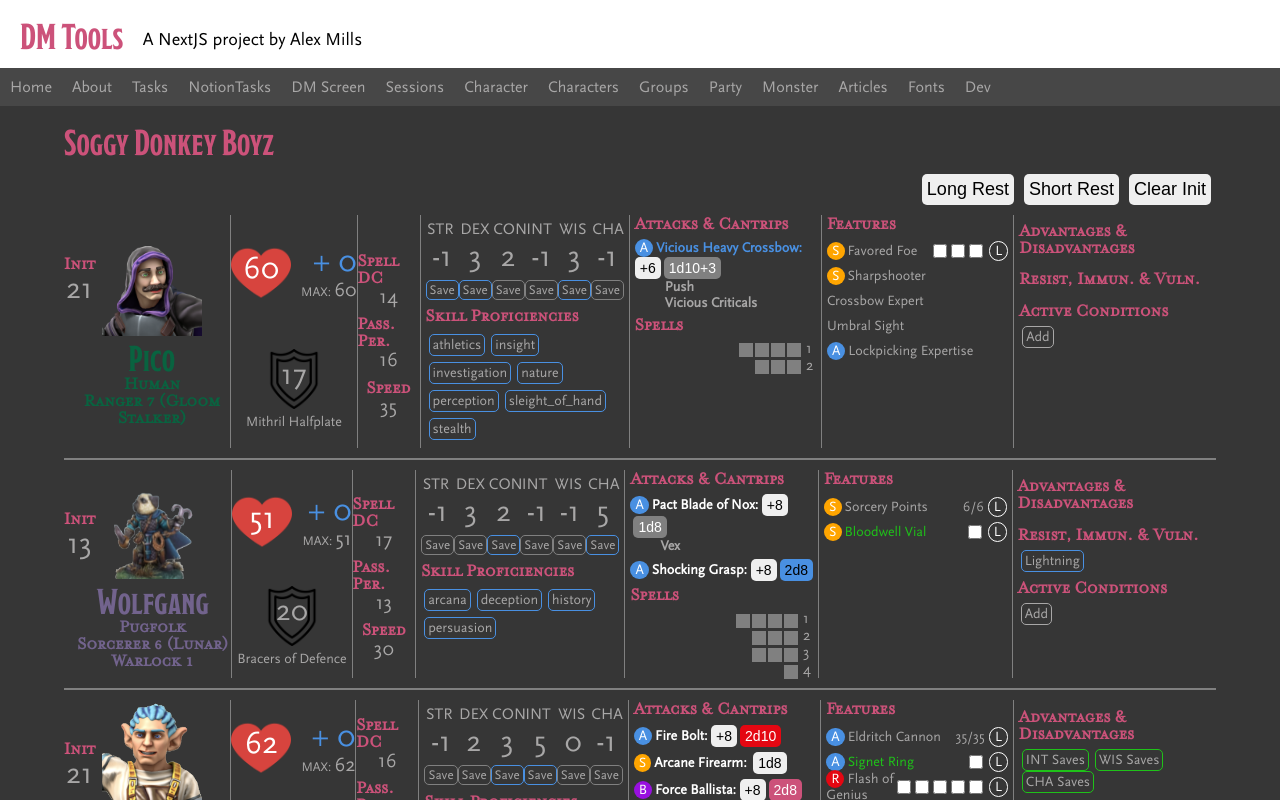
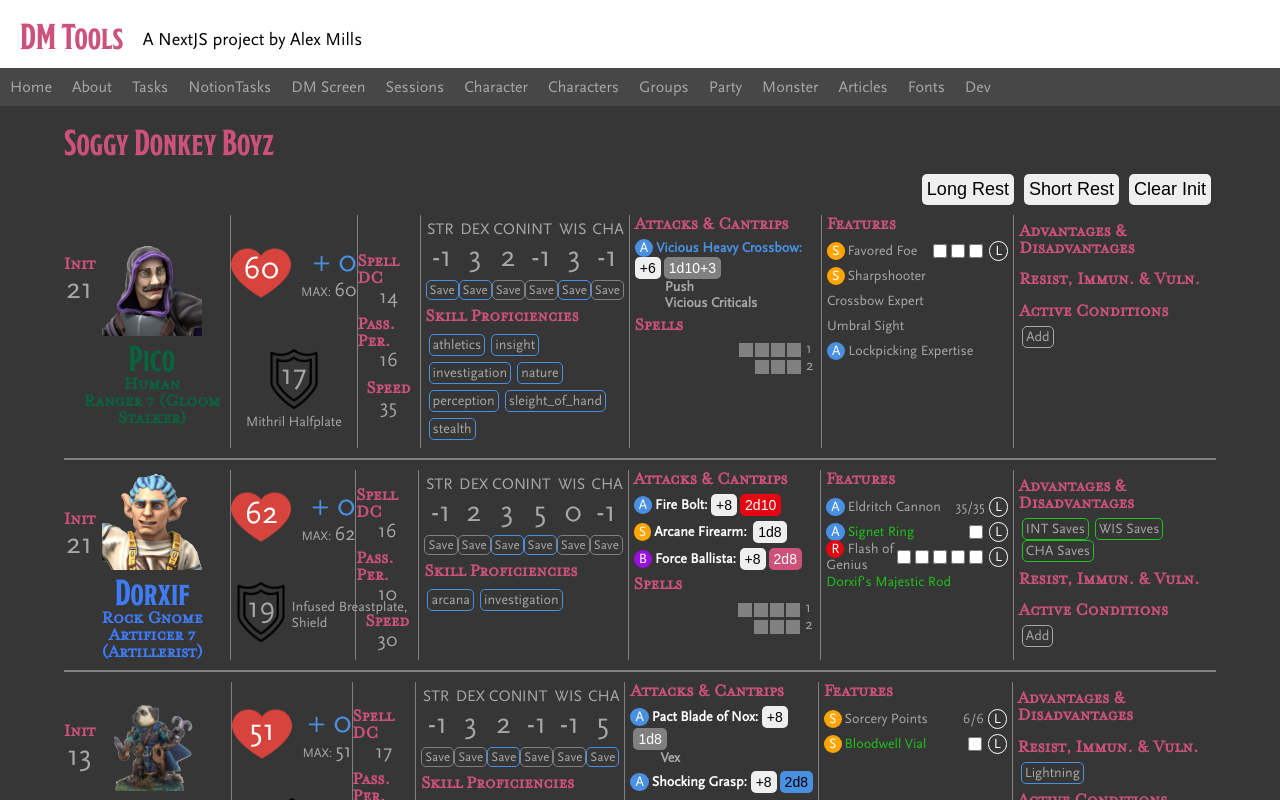
Before and after one commit to cardiacunicorn/dm-tools, a Next.js app: page /party in a window 1280 px wide. Shown: the top 800 px of the page. Built offline with nearby package versions, Linux system fonts and the light colour scheme; a web font is replaced by a local one.

Commit message:
init sort now working

```diff
--- a/data/interfaces.tsx
+++ b/data/interfaces.tsx
@@ -41,7 +41,7 @@ export interface Class {
 
 export interface Initiative {
     modifier: number,
-    current?: number
+    current: number
 }
 
 export interface Health {
--- a/pages/party.tsx
+++ b/pages/party.tsx
@@ -23,15 +23,9 @@ export default function Party() {
         <Button color={'$grey'} text="Clear Init" type="button" />
       </div>
       <div className={styles.party}>
-        {party.filter(player => player.display).sort((a,b) => a.level - b.level).map((player) => (
+        {party.filter(player => player.display).sort((a,b) => b.initiative.current - a.initiative.current).map((player) => (
           <Player player={player} key={player.name} />
         ))}
-        {/* {party.filter(player => player.display).sort(initiativeOrder()).map((player) => (
-          <Player player={player} key={player.name} />
-        ))} */}
-        {/* {party.filter(player => player.display).map((player) => (
-          <Player player={player} key={player.name} />
-        ))} */}
       </div>
       <h2>Toggle Display</h2>
       <h3>Players</h3>
```
